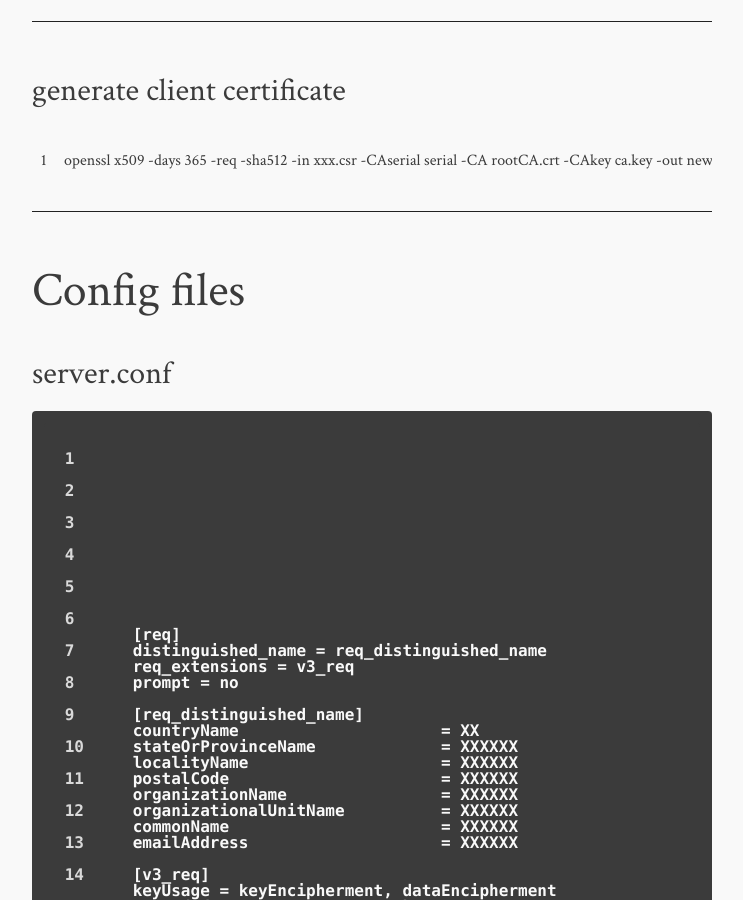
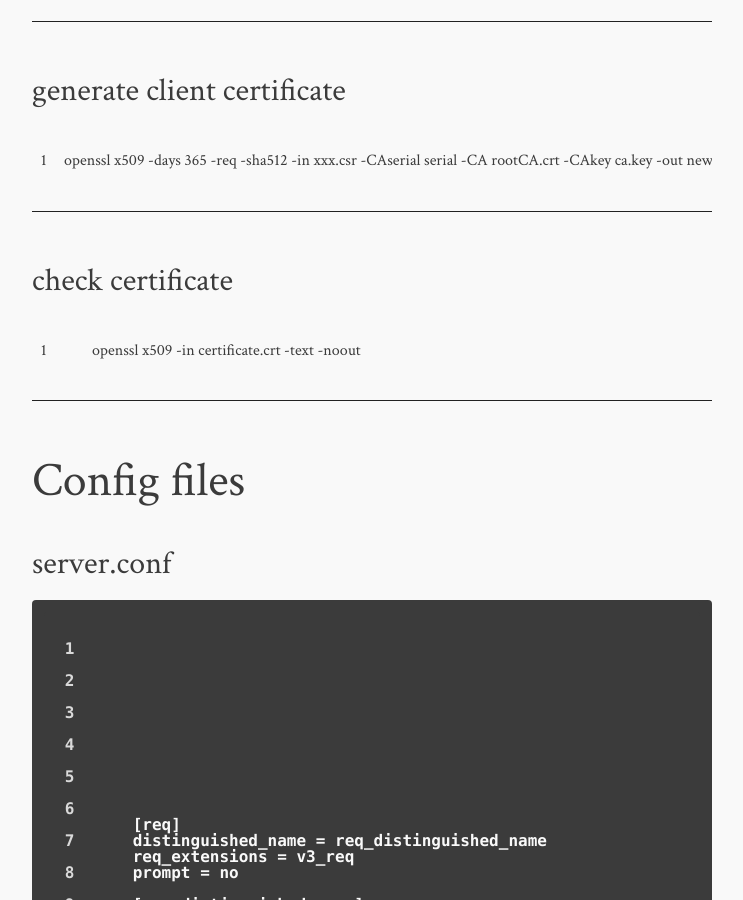
Before and after one commit to kraag22/blog, a Jekyll site: the page built from _posts/2019-11-25-openssl-cheatsheet.md, in a window 1280 px wide and 900 px high, scrolled down 2664 px. Shown: the whole window, without its empty margins (268-1011 px from the left). Built offline with Jekyll 4.4.1, drawn with Linux system fonts in a browser that asks for light colours; comment, search, counter and statistics services are not loaded; some of the changed text lies outside the part shown.

Commit message:
add small post update

````diff
--- a/_posts/2019-11-25-openssl-cheatsheet.md
+++ b/_posts/2019-11-25-openssl-cheatsheet.md
@@ -50,6 +50,9 @@ At the end is serial "serial=XXXX" take only XXXX part ad save it to file "seria
 
 ### generate client certificate
 ```openssl x509 -days 365 -req -sha512 -in xxx.csr -CAserial serial -CA rootCA.crt -CAkey ca.key -out new.crt -extensions v3_req -extensions usr_cert -extfile client.conf```
+
+### check certificate
+```openssl x509 -in certificate.crt -text -noout```
 
 ## Config files
 
````
Also changed, not shown: other parts of _posts/2019-11-25-openssl-cheatsheet.md (+1 -0 lines).
